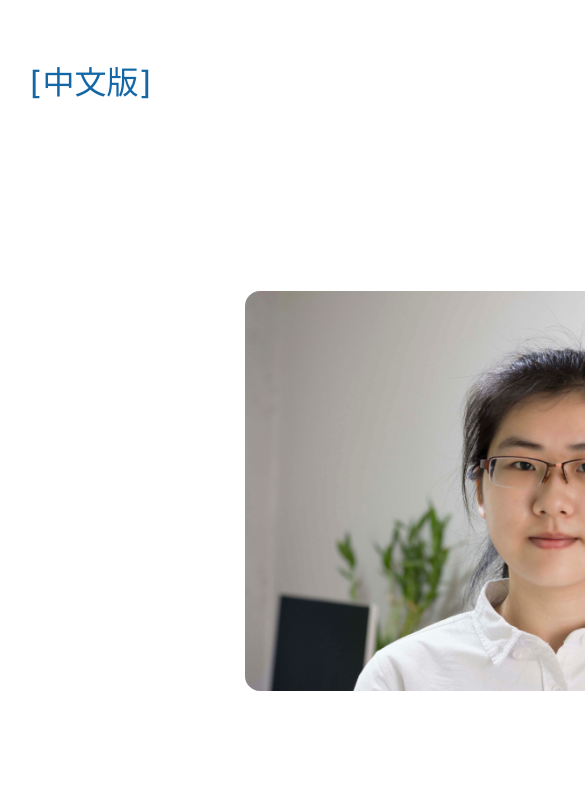
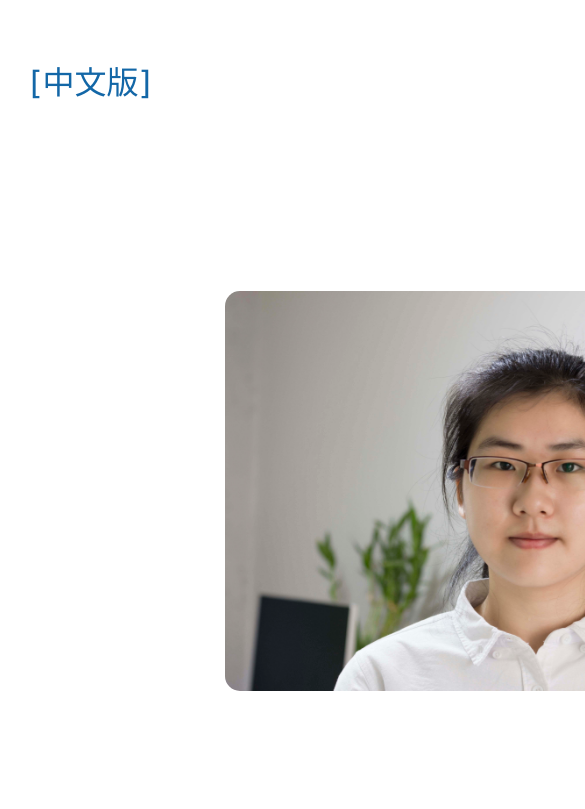
Before and after one commit to antao97/antao97.github.io, a plain HTML site: page mobile.html in a window 390 px wide. Shown: the top 809 px of the page, 585 px wide, since content can reach past the window. Drawn offline with nearby package versions, Linux system fonts and the light colour scheme.

Commit message:
update mobile format

```diff
--- a/mobile.html
+++ b/mobile.html
@@ -16,7 +16,7 @@ body
 }
     .content
 	{
-    		width : 1050px;
+    		width : 950px;
     		padding : 25px 30px;
     		margin : 25px auto;
 /*     		background-color : #fff; */
```
Also changed, not shown: mobile_cn.html (+1 -1 lines).
